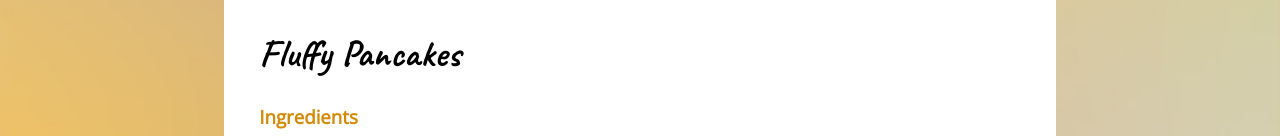
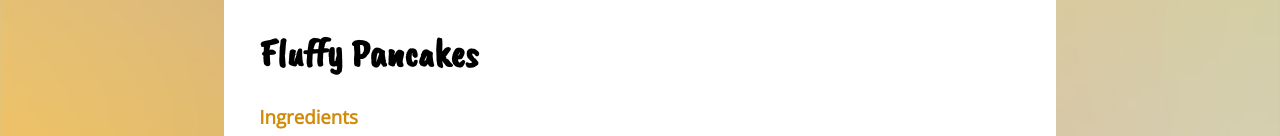
Before and after one commit to elinasohn/elinasohn.github.io, a plain HTML site: page Gallery/detail.html in a window 1280 px wide. Shown: the part 516-652 px from the top of the page. Drawn offline with nearby package versions, Linux system fonts and the light colour scheme.

Commit message:
font style

```diff
--- a/Gallery/CSS/gallery.css
+++ b/Gallery/CSS/gallery.css
@@ -38,7 +38,7 @@ body {
 }
 .button {
    font-family: 'Open Sans', sans-serif;
-   background-color: rgb(45, 45, 45);
+   background-color: rgb(48, 46, 46);
    color: white;
    font-size: 1em;
    padding: 0.4em 1em;
--- a/Gallery/CSS/recipes.css
+++ b/Gallery/CSS/recipes.css
@@ -15,7 +15,7 @@ body {
 }
 
 h2 {
-    font-family: 'Caveat', cursive;
+    font-family: 'Caveat Brush', cursive;
     font-size: 2em;
     padding: 0.2em 0;
     margin: 0;
--- a/Gallery/styleDetail.css
+++ b/Gallery/styleDetail.css
@@ -1,4 +1,4 @@
-@import url('https://fonts.googleapis.com/css2?family=Caveat:wght@400;700&family=Open+Sans&display=swap');
+@import url('https://fonts.googleapis.com/css2?family=Caveat+Brush&family=Open+Sans&display=swap');
 @import url('CSS/navigation.css');
 @import url('CSS/layout.css');
 @import url('CSS/gallery.css');
```
